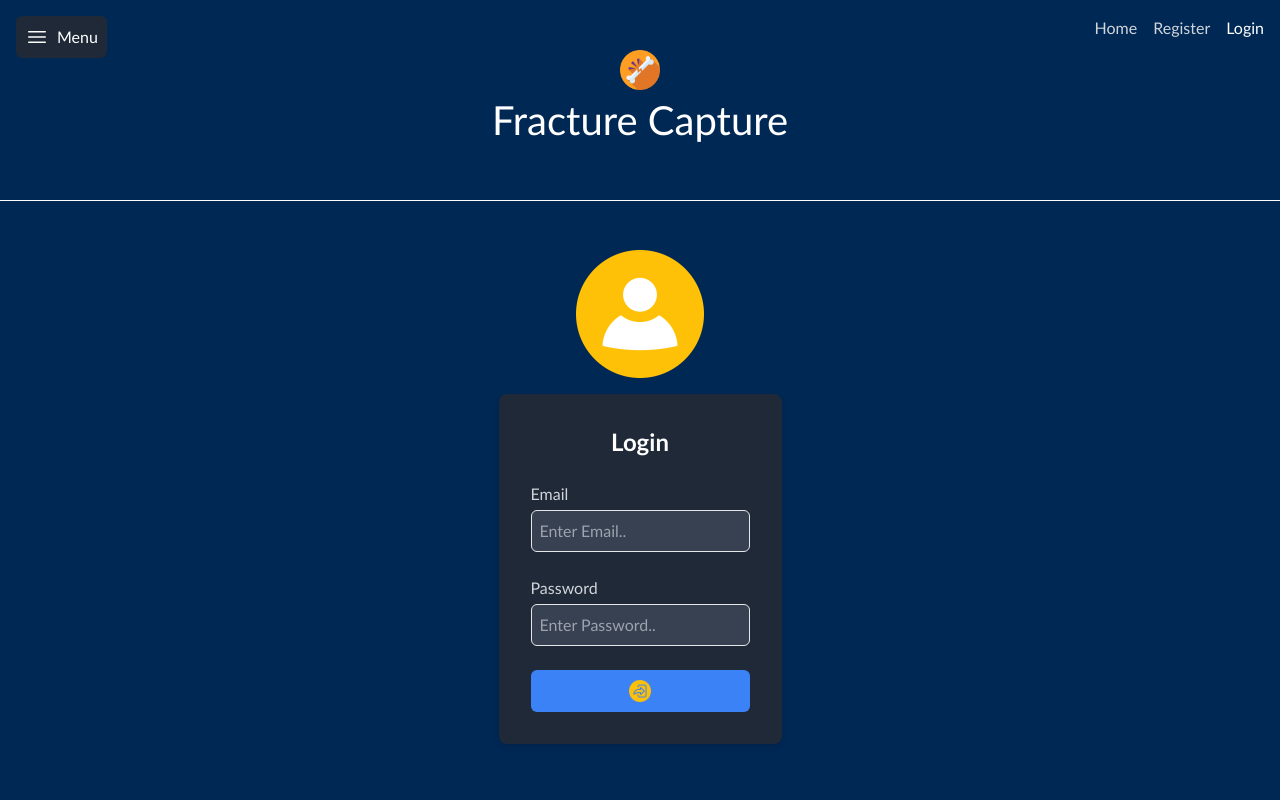
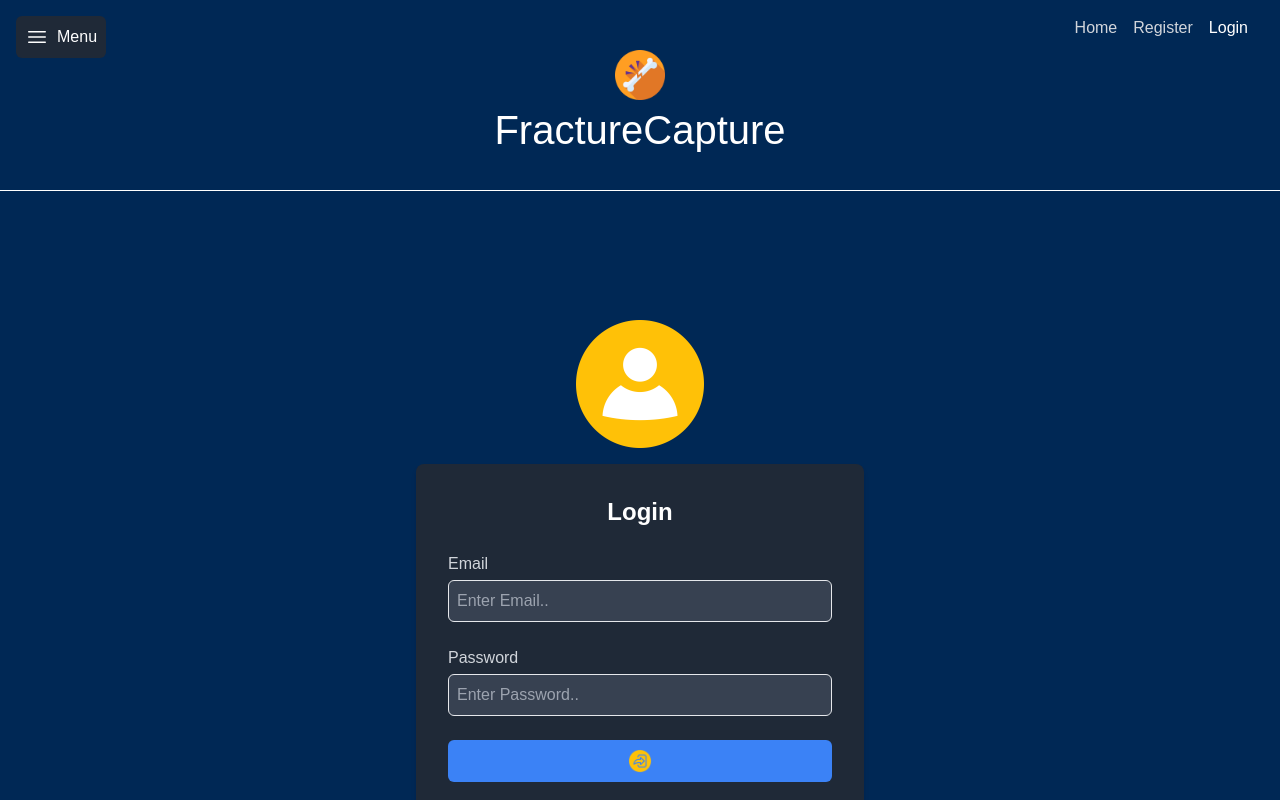
Before and after one commit to shaharloantz/Fracture-Capture, a React (Vite) app in the folder client/: page /login in a window 1280 px wide. Built offline with nearby package versions, Linux system fonts and the light colour scheme; no server answers.

Commit message:
added footer

```diff
--- /dev/null
+++ b/client/src/component/Footer.jsx
@@ -0,0 +1,17 @@
+import React from 'react';
+import '../styles/Footer.css'; // Ensure the path to your CSS file is correct
+
+const Footer = () => {
+    return (
+        <footer className="footer">
+            <div className="footer-content">
+                <p>&copy; 2024 FractureCapture. All rights reserved.</p>
+                <p>
+                    <a href="/terms">Terms of Service</a> | <a href="/privacy">Privacy Policy</a>
+                </p>
+            </div>
+        </footer>
+    );
+}
+
+export default Footer;
--- a/client/src/component/Header.jsx
+++ b/client/src/component/Header.jsx
@@ -13,7 +13,7 @@ const Header = () => {
   return (
     <header className="header">
       <div className="logo"></div>
-      <h1>Fracture Capture</h1>
+      <h1>FractureCapture</h1>
     </header>
   );
 };
--- a/client/src/component/Navbar.jsx
+++ b/client/src/component/Navbar.jsx
@@ -32,7 +32,7 @@ export default function Navbar({ isAuthenticated, handleLogout }) {
     };
 
     return (
-        <nav className="absolute top-0 right-0 mt-4 mr-4">
+        <nav className="absolute top-0 right-0 mt-4 mr-8">
             <div className="flex space-x-4">
                 {navigation.map((item) => (
                     <Link
--- a/client/src/layouts/MainLayout.jsx
+++ b/client/src/layouts/MainLayout.jsx
@@ -1,7 +1,9 @@
+// src/layouts/MainLayout.jsx
 import { Outlet, useLocation } from 'react-router-dom';
 import Navbar from '../component/Navbar';
 import Sidebar from '../component/Sidebar';
-import Header from '../component/Header';
+import Footer from '../component/Footer';
+import Header from '../component/Header'; // Import the Header component
 import '../styles/MainLayout.css';
 
 const MainLayout = ({ isAuthenticated, handleLogout }) => {
@@ -9,18 +11,17 @@ const MainLayout = ({ isAuthenticated, handleLogout }) => {
   const isHomePage = location.pathname === '/';
 
   return (
-    <>
+    <div className="main-layout-container">
       <Navbar isAuthenticated={isAuthenticated} handleLogout={handleLogout} />
-      <div className="main-layout-container">
-        <Header />
-        <div className="flex">
-          <Sidebar />
-          <div className="flex-grow p-4">
-            <Outlet />
-          </div>
+      {!isHomePage && <Header />} {/* Use the Header component */}
+      <div className="flex">
+        <Sidebar />
+        <div className="flex-grow p-4">
+          <Outlet />
         </div>
       </div>
-    </>
+      <Footer />
+    </div>
   );
 }
 
--- a/client/src/pages/Home.jsx
+++ b/client/src/pages/Home.jsx
@@ -1,23 +1,33 @@
-import React from "react";
+import React, { useEffect } from "react";
 import { useNavigate } from "react-router-dom";
 import Sidebar from "../component/Sidebar";
+import '../styles/Home.css'; // Ensure this path is correct
 
 export default function Home() {
     const navigate = useNavigate();
+
+    useEffect(() => {
+        // Add overflow hidden to body
+
+        // Cleanup function to remove overflow hidden
+        return () => {
+        };
+    }, []);
 
     const handlePlayClick = () => {
         navigate('/dashboard'); // Navigate to upload page
     };
 
     return (
-        <div className="home-container flex flex-col items-center justify-center min-h-screen">
+        <div className="home-container">
             <Sidebar />
-            <div className="main-content flex flex-col items-center">
+            <div className="main-content">
                 <h1 className="text-4xl font-bold text-white mb-8">FractureCapture</h1>
                 <img src="src/assets/images/fracture.png" alt="Fracture Icon" className="w-64 h-64 mb-8" /> {/* Adjust size as needed */}
                 <button onClick={handlePlayClick} className="play-button">
-                    <img src="src/assets/images/start-icon.png" alt="Start" className="w-16 h-16" /> {/* Adjust size as needed */}
+                    <img src="src/assets/images/start-icon.png" alt="Start" className="start-icon" /> {/* Adjust size as needed */}
                 </button>
             </div>
         </div>
-    );}
+    );
+}
--- a/client/src/styles/App.css
+++ b/client/src/styles/App.css
@@ -2,7 +2,6 @@
 body {
     margin: 0;
     font-family: 'Arial', sans-serif;
-    background: linear-gradient(to right, #6a11cb, #2575fc); /* Blue to purple gradient */
     padding-top: 50px; /* Make space for the navbar */
     height: 100vh; /* Full viewport height */
     display: flex;
--- /dev/null
+++ b/client/src/styles/Footer.css
@@ -0,0 +1,28 @@
+/* Footer.css */
+
+.footer {
+    background-color: #012044;
+    color: white;
+    padding: 20px 0;
+    text-align: center;
+    width: 100%;
+    margin-top: 10vh;
+}
+
+.footer-content {
+    max-width: 800px;
+    margin: 0 auto;
+}
+
+.footer-content p {
+    margin: 5px 0;
+}
+
+.footer-content a {
+    color: #ff9800;
+    text-decoration: none;
+}
+
+.footer-content a:hover {
+    text-decoration: underline;
+}
--- a/client/src/styles/Header.css
+++ b/client/src/styles/Header.css
@@ -1,10 +1,8 @@
 .header {
     text-align: center;
-    margin-top: 30px;
-    background-color: #002855;
-    padding: 20px 0;
     color: white;
     border-bottom: 1px solid #fff;
+    margin-bottom: 10vh;
   }
 
   .logo {
--- /dev/null
+++ b/client/src/styles/Home.css
@@ -0,0 +1,12 @@
+
+.home-container {
+    display: flex;
+    flex-direction: column;
+    justify-content: center;
+    align-items: center;
+    height: 75vh; /* Full viewport height */
+  }
+
+  .main-content {
+    text-align: center;
+  }
--- a/client/src/styles/MainLayout.css
+++ b/client/src/styles/MainLayout.css
@@ -1,7 +1,30 @@
+/* MainLayout.css */
+
+.main-layout-container {
+  display: flex;
+  flex-direction: column;
+  min-height: 100vh;
+}
+
 .flex {
-    display: flex;
-  }
+  display: flex;
+  flex-grow: 1;
+}
 
-  .flex-grow {
-    flex-grow: 1;
-  }
+.flex-grow {
+  flex-grow: 1;
+  padding-bottom: 20px; /* To ensure content doesn't overlap footer */
+}
+
+.dashboard-header {
+  text-align: center;
+  margin-bottom: 20px;
+}
+
+.logo {
+  width: 50px;
+  height: 50px;
+  background: url('/src/assets/images/fracture.png') no-repeat center center;
+  background-size: contain;
+  margin: 0 auto;
+}
```
Also changed, not shown: client/src/App.jsx (+5 -4 lines).
